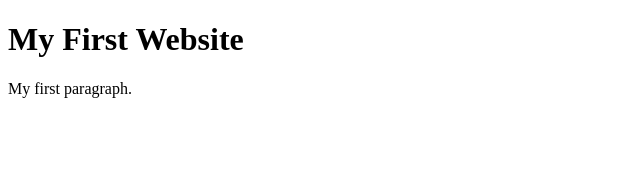
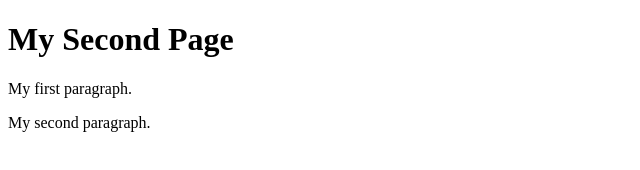
Before and after one commit to Zain-Hassan-0159/codersrank-template-wnfpqs, a website: page index.html in a window 1280 px wide. Shown: the whole page, without its empty margins (0-640 px from the left). Drawn offline with Linux system fonts and the light colour scheme.

Commit message:
1 file modified

```diff
--- a/index.html
+++ b/index.html
@@ -5,8 +5,8 @@
   </head>
   <body>
 
-    <h1>My First Website</h1>
+    <h1>My Second Page</h1>
     <p>My first paragraph.</p>
-
+    <p>My second paragraph.</p>
   </body>
 </html>
```
